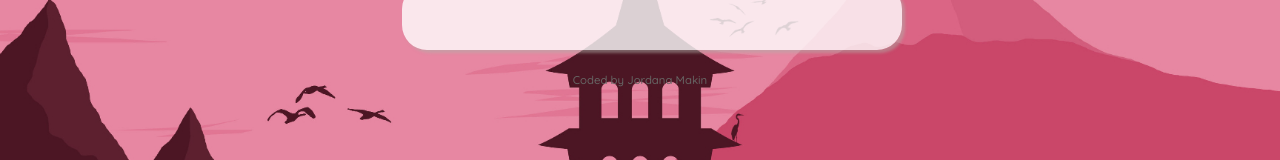
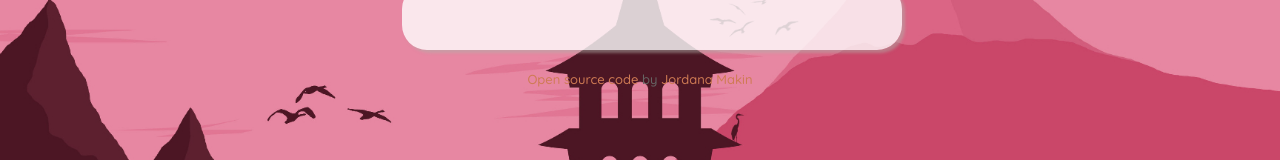
Before and after one commit to AhoySmallFry/react-dictionary, a React (Create React App) app: page / in a window 1280 px wide. Shown: the part 257-417 px from the top of the page. Built offline with nearby package versions, Linux system fonts and the light colour scheme; no server answers; a web font is replaced by a local one.

Commit message:
Updated signature/footer

```diff
--- a/src/App.js
+++ b/src/App.js
@@ -14,7 +14,21 @@ function App() {
         </main>
 
         <footer className="Footer">
-          <small>Coded by Jordana Makin</small>
+          <a
+            href="https://github.com/AhoySmallFry/react-dictionary"
+            target="_blank"
+            rel="noreferrer"
+          >
+            Open source code{" "}
+          </a>{" "}
+          by{" "}
+          <a
+            href="https://www.linkedin.com/in/jordanamakin/"
+            target="_blank"
+            rel="noreferrer"
+          >
+            Jordana Makin
+          </a>{" "}
         </footer>
       </div>
     </div>
```
